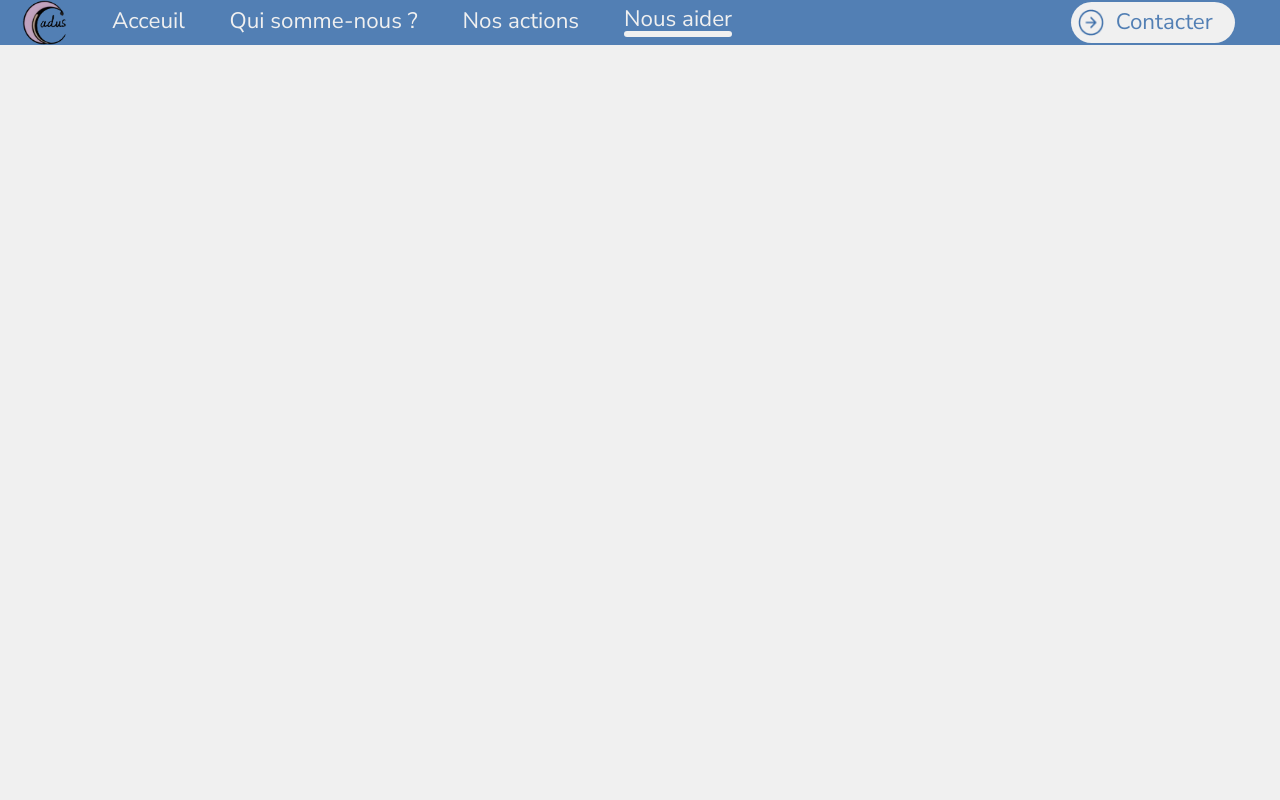
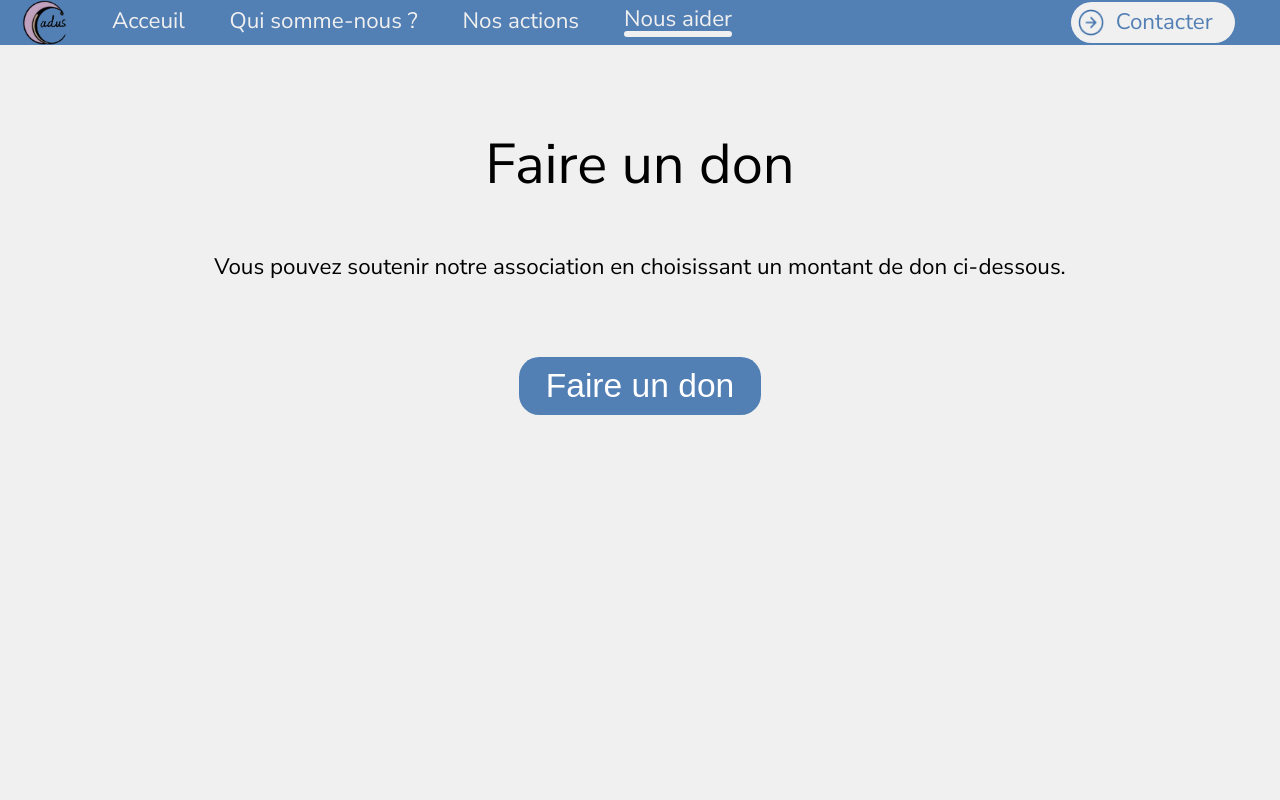
Before and after one commit to Ket-tei/Cadus, a PHP site: page /aide.html in a window 1280 px wide. Run offline with PHP 8.4, Linux system fonts and the light colour scheme; some libraries are stand-ins or nearby versions.

Commit message:
Ajout de la page aide pour faire et de la fonctionnalité pour faire des dons

```diff
--- a/aide.html
+++ b/aide.html
@@ -5,12 +5,45 @@
     <meta name="viewport" content="width=device-width, initial-scale=1.0" />
     <link rel="stylesheet" href="style.css" />
     <link rel="stylesheet" href="./css/navbar.css" />
-    <script
-      src="https://kit.fontawesome.com/44edc4c182.js"
-      crossorigin="anonymous"
-    ></script>
+    <link rel="stylesheet" href="./css/aide.css" />
+    <script src="https://kit.fontawesome.com/44edc4c182.js" crossorigin="anonymous"></script>
+    <title>Faire un Don - Cadus</title>
   </head>
   <body>
+    <main>
+
+      <section class="don">
+        <h1>Faire un don</h1>
+        <p>
+          Vous pouvez soutenir notre association en choisissant un montant de don ci-dessous.
+        </p>
+      </section>
+      <section class="don-formulaire">
+        <button class="bouton" id="boutonFaireDon">Faire un don</button>
+
+        <div id="formulaireDon" style="display: none;">
+          <h2>Choisissez votre montant de don</h2>
+          <label for="montant-don">Montant : <span id="montant-affiche">25 €</span></label>
+          <input
+            type="range"
+            id="montant-don"
+            min="1"
+            max="50"
+            value="25"
+          />
+          <button id="autre-montant">Autre montant</button>
+
+          <div id="autre-montant-saisie" style="display: none;">
+            <label for="montant-custom">Entrez votre don :</label>
+            <input type="number" id="montant-custom"/>
+          </div>
+
+          <button type="button" id="validerDon">Valider le don</button>
+        </div>
+      </section>
+    </main>
+
+    <script src="./js/don.js"></script>
     <script src="./js/navbar.js"></script>
   </body>
 </html>
--- /dev/null
+++ b/css/aide.css
@@ -0,0 +1,94 @@
+@import url("base.css");
+
+.don {
+  margin: 1em;
+  padding: 1.2em;
+
+  h1 {
+    color: black;
+    font-size: 2.5em;
+    margin-bottom: 1em;
+    display: flex;
+    justify-content: center;
+  }
+
+  p {
+    color: black;
+    font-size: 1em;
+    line-height: 1.6;
+    display: flex;
+    text-align: center;
+    justify-content: center;
+  }
+}
+
+.don-formulaire {
+  display: flex;
+  flex-direction: column;
+  align-items: center;
+  margin-top: 2em;
+
+  .bouton {
+    background-color: var(--secondary);
+    display: flex;
+    font-size: 1.5em;
+    color: white;
+    justify-content: center;
+    border-radius: 0.6em;
+    padding: 0.3em 0.8em;
+    border: none;
+    cursor: pointer;
+    margin-bottom: 1em;
+
+    &:hover {
+      background-color: var(--secondaryButton);
+    }
+  }
+
+  #formulaireDon {
+    display: flex;
+    flex-direction: column;
+    align-items: center;
+    background-color: var(--white);
+    padding: 1em;
+    border-radius: 1em;
+    box-shadow: 0 2px 10px rgba(0, 0, 0, 0.1);
+    width: 80%;
+    max-width: 30em;
+  }
+
+  label {
+    margin-bottom: 0.4em;
+    font-weight: bold;
+    color: black;
+  }
+
+  input[type="range"] {
+    width: 100%;
+    margin: 1em 0;
+    color : var(--secondary);
+  }
+
+  input[type="number"] {
+    margin-bottom: 1em;
+    padding: 0.5em;
+    border-radius: 0.1em;
+    border: 1px solid black;
+    font-size: 1em;
+    width: 100%;
+  }
+
+  button {
+    background-color: var(--secondary);
+    color: white;
+    cursor: pointer;
+    border: none;
+    border-radius: 0.5em;
+    padding: 0.5em;
+    font-size: 1em;
+
+    &:hover {
+      background-color: var(--secondaryButton);
+    }
+  }
+}
--- a/css/base.css
+++ b/css/base.css
@@ -8,6 +8,7 @@ body {
   /* variable Color */
   --primary: #F0F0F0;
   --secondary: #527FB4;/* #007bff;*/
+  --secondaryButton: #0069d9;
   --extra: #AEEA00;
   --white: #F0F0F0;
   --black: #000;
--- a/css/contact.css
+++ b/css/contact.css
@@ -74,7 +74,7 @@
     border: none;
     cursor: pointer;
     &:hover {
-      background-color: #0069d9;
+      background-color: var(--secondaryButton);
     }
   }
 }
@@ -137,7 +137,7 @@
       border-radius: 0.5em;
       padding: 0.5em;
       &:hover {
-        background-color: #0069d9;
+        background-color: var(--secondaryButton);
       }
     }
   }
--- /dev/null
+++ b/js/don.js
@@ -0,0 +1,48 @@
+const boutonFaireDon = document.getElementById("boutonFaireDon");
+const formulaireDon = document.getElementById("formulaireDon");
+let montantDon = document.getElementById("montant-don");
+const montantAffiche = document.getElementById("montant-affiche");
+const autreMontantBtn = document.getElementById("autre-montant");
+let autreMontantSaisie = document.getElementById("autre-montant-saisie");
+let montantCustom = document.getElementById("montant-custom");
+const validerDonBtn = document.getElementById("validerDon");
+
+
+boutonFaireDon.addEventListener("click", () => {
+  if (formulaireDon.style.display === "none") {
+    formulaireDon.style.display = "block";
+    montantAffiche.textContent = "25" + " €";
+    montantDon.value = 25;
+    montantCustom.value = "";
+    autreMontantSaisie.style.display = "none";
+  } else {
+    formulaireDon.style.display = "none";
+  }
+});
+
+montantDon.addEventListener("input", () => {
+  montantAffiche.textContent = montantDon.value + " €";
+  montantCustom.value = "";
+});
+
+autreMontantBtn.addEventListener("click", () => {
+  if (autreMontantSaisie.style.display === "none") {
+    autreMontantSaisie.style.display = "block";
+  } else {
+    autreMontantSaisie.style.display = "none";
+  }
+});
+
+
+
+validerDonBtn.addEventListener("click", () => {
+  const montant = montantDon.value;
+  let montantFinal = montant;
+  if (montantCustom.value !== "") {
+    montantFinal = montantCustom.value;
+  }
+
+  alert(`Merci pour votre don de ${montantFinal} € !`);
+
+  formulaireDon.style.display = "none";
+});
```
